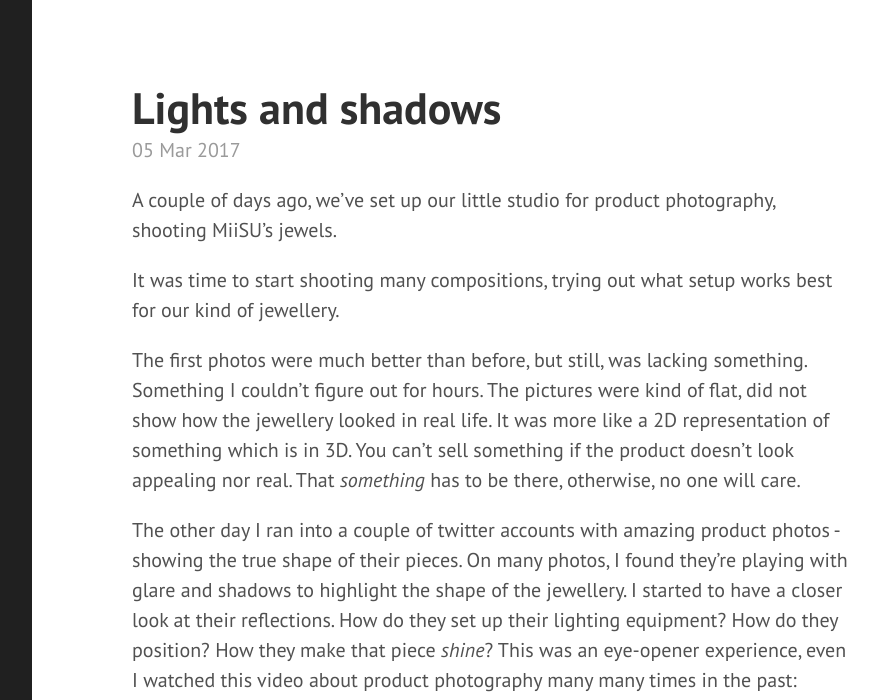
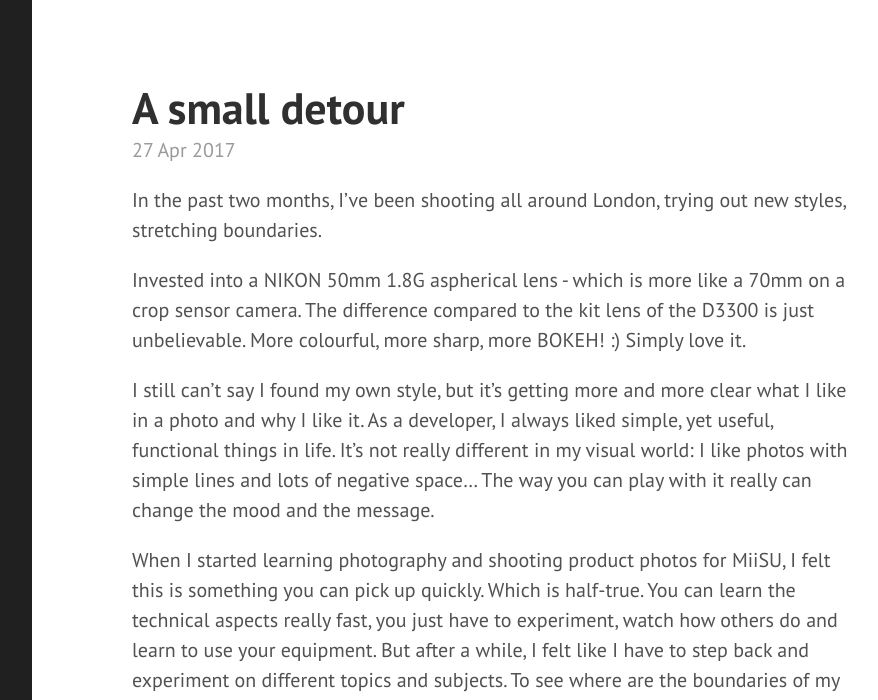
Before and after one commit to ksgy/miisu_blog, a Jekyll site: the page built from index.html, in a window 1280 px wide and 1400 px high. Shown: the top 700 px of the window, without its empty margins (328-1206 px from the left). Built offline with Jekyll 4.4.1, drawn with Linux system fonts in a browser that asks for light colours; Markdown is read by kramdown in place of the engine named in the settings; a script that is not in the unit is left out; the list of posts is cut into pages by our own code; some of the changed text lies outside the part shown.

Commit message:
A small detour

```diff
--- a/_config.yml
+++ b/_config.yml
@@ -9,7 +9,7 @@ permalink:        pretty
 # Setup
 title:            MiiSU blog
 tagline:          'from the creators of MiiSU'
-description:      "We're sharing development and workshop adventures."
+description:      "Photograpy and workshop adventures"
 url:              http://miisu.co.uk/blog/
 baseurl:          /blog
 logo:             http://miisu.co.uk/skin/frontend/miisu/vstyle/images/promo1.jpg
--- /dev/null
+++ b/_posts/2017-04-27-a-small-detour.md
@@ -0,0 +1,65 @@
+---
+layout: post
+title: A small detour
+author: [misu]
+excerpt: In the past two months, I've been shooting all around London, trying out new styles, stretching boundaries.
+---
+
+In the past two months, I've been shooting all around London, trying out new styles, stretching boundaries.
+
+Invested into a NIKON 50mm 1.8G aspherical lens - which is more like a 70mm on a crop sensor camera. The difference compared to the kit lens of the D3300 is just unbelievable. More colourful, more sharp, more BOKEH! :) Simply love it.
+
+I still can't say I found my own style, but it's getting more and more clear what I like in a photo and why I like it. As a developer, I always liked simple, yet useful, functional things in life. It's not really different in my visual world: I like photos with simple lines and lots of negative space... The way you can play with it really can change the mood and the message.
+
+When I started learning photography and shooting product photos for MiiSU, I felt this is something you can pick up quickly. Which is half-true. You can learn the technical aspects really fast, you just have to experiment, watch how others do and learn to use your equipment. But after a while, I felt like I have to step back and experiment on different topics and subjects. To see where are the boundaries of my gear and from where it's the creativity. Learn the basics, see what makes a photo good or bad, what colours, techniques, approach people like. Also, why do they like it? This led me to learn some psychology as well, how the brain works, how the eye works and what happens in the brain when someone likes a photo. I really like to do this kind of background researches. It gives me much more control what and how I'd like to show on a photo, or what story I'd like to tell. Like the manual mode of a camera: I enjoy using the semi-auto functions (A, S), but when I have the time to prepare for a shoot, I prefer using the manual mode. It takes a bit more time to take a photo, but that photo will look like immediately as I'd like it to look.
+
+Sometimes I wonder above a picture, with thousands of likes on 500px - why is this picture is so popular, why people like it. Because I don't. At all. This is where subjectivity comes in picture. I like interesting pictures, or ones with a story, which you can stare for minutes because it makes you think. Probably that's the reason I like minimalist photos. Where the audience has to figure out what's the subject, or the story, or even the product.
+
+Once a friend told me: take everything away until you can't take anything away anymore. That's when you get the real thing... and I couldn't agree more.
+
+
+### Here are some of my latest shots with the new 50mm lens
+
+<div class='pixels-photo'>
+  <p>
+    <img src='https://drscdn.500px.org/photo/210970543/m%3D900/a1e88e67eb0bf59c706f94b3ab174c2f' alt='The crow by miisujewel on 500px.com'>
+  </p>
+  <a href='https://500px.com/photo/210970543/the-crow-by-miisujewel' alt='The crow by miisujewel on 500px.com'></a>
+</div>
+
+<div class='pixels-photo'>
+  <p>
+    <img src='https://drscdn.500px.org/photo/210444441/m%3D900/f4b2f69c0dedc62e2dfa2f04196e301a' alt='One among many by miisujewel on 500px.com'>
+  </p>
+  <a href='https://500px.com/photo/210444441/one-among-many-by-miisujewel' alt='One among many by miisujewel on 500px.com'></a>
+</div>
+
+<div class='pixels-photo'>
+  <p>
+    <img src='https://drscdn.500px.org/photo/208764141/m%3D900/cda1e303b045397f40d811edf7485870' alt='I will survive by miisujewel on 500px.com'>
+  </p>
+  <a href='https://500px.com/photo/208764141/i-will-survive-by-miisujewel' alt='I will survive by miisujewel on 500px.com'></a>
+</div>
+
+
+<div class='pixels-photo'>
+  <p>
+    <img src='https://drscdn.500px.org/photo/208337907/m%3D900/34f253aaf427e5206257eee3a6e2e4fe' alt='Fence by miisujewel on 500px.com'>
+  </p>
+  <a href='https://500px.com/photo/208337907/fence-by-miisujewel' alt='Fence by miisujewel on 500px.com'></a>
+</div>
+
+<div class='pixels-photo'>
+  <p>
+    <img src='https://drscdn.500px.org/photo/207970591/m%3D900/2382097d232a9c265c996f6689ad60bb' alt='Sunset by miisujewel on 500px.com'>
+  </p>
+  <a href='https://500px.com/photo/207970591/sunset-by-miisujewel' alt='Sunset by miisujewel on 500px.com'></a>
+</div>
+
+<div class='pixels-photo'>
+  <p>
+    <img src='https://drscdn.500px.org/photo/207979271/m%3D900/cf5374a9c613b0b5dc79d94b91ee1d7c' alt='Flower by miisujewel on 500px.com'>
+  </p>
+  <a href='https://500px.com/photo/207979271/flower-by-miisujewel' alt='Flower by miisujewel on 500px.com'></a>
+</div>
+<script type='text/javascript' src='https://500px.com/embed.js'></script>
```
